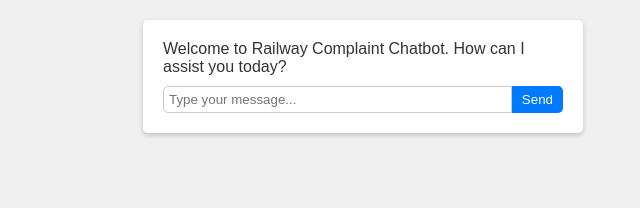
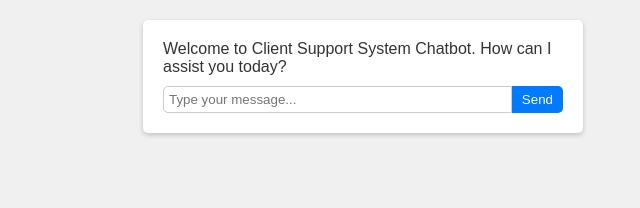
Before and after one commit to Chaitanyavats/Chaitanyavats.github.io, a plain HTML site: page Files/Chatbot.html in a window 1280 px wide. Shown: the full height of the page, 277-917 px from the left. Drawn offline with Linux system fonts and the light colour scheme.

Commit message:
Update Chatbot.html

```diff
--- a/Files/Chatbot.html
+++ b/Files/Chatbot.html
@@ -1,13 +1,13 @@
 <!DOCTYPE html>
 <html>
 <head>
-    <title>Railway Complaint Chatbot</title>
+    <title>Client Support Chatbot</title>
     <link rel="stylesheet" href="chatbot.css">
 </head>
 <body>
     <div class="chatbox">
         <div class="chat" id="chat">
-            <div class="bot">Welcome to Railway Complaint Chatbot. How can I assist you today?</div>
+            <div class="bot">Welcome to Client Support System Chatbot. How can I assist you today?</div>
         </div>
         <div class="user-input">
             <input type="text" id="userInput" placeholder="Type your message...">
```
